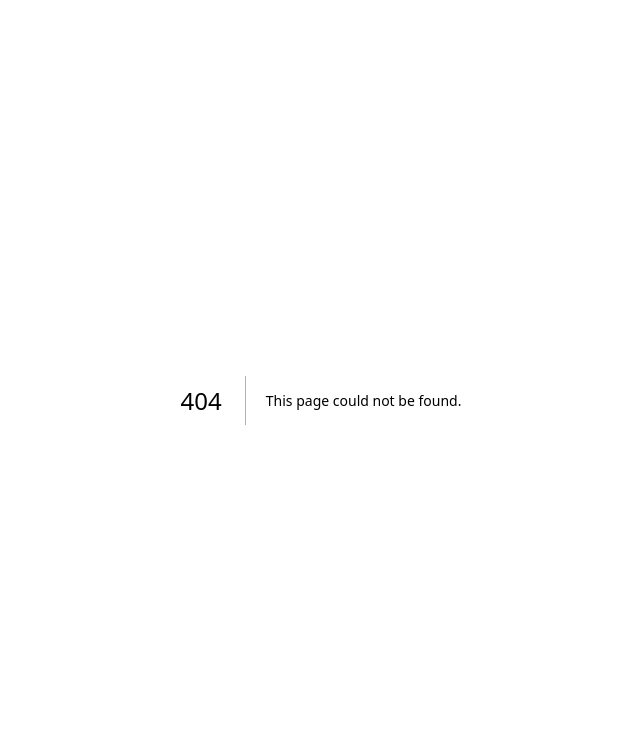
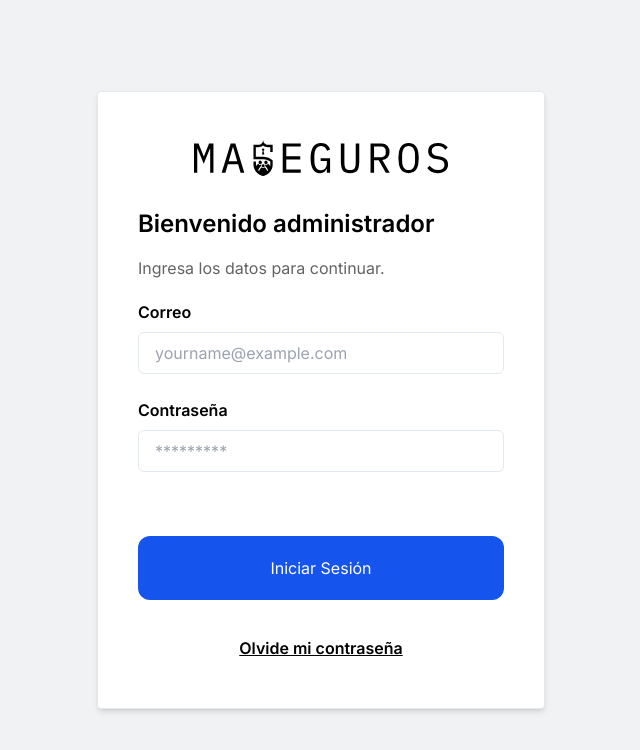
Before and after one commit to Aniket-IN/seguros-template, a Next.js app: page /login in a window 1280 px wide. Before the commit this address had no page. Shown: the top 750 px of the page, without its empty margins (319-959 px from the left). Built offline with nearby package versions, Linux system fonts and the light colour scheme.

Commit message:
login page added

```diff
--- /dev/null
+++ b/components/layouts/Auth.js
@@ -0,0 +1,21 @@
+import Head from "next/head"
+import React from 'react'
+
+const Auth = ({ children, pageTitle = null }) => {
+  const APP_NAME = "Seguros"
+  return (
+    <>
+      <Head>
+        <title>{pageTitle ? `${pageTitle} - ${APP_NAME}` : `${APP_NAME}`}</title>
+        <meta name="viewport" content="initial-scale=1.0, width=device-width" />
+      </Head>
+
+      <div className="bg-neutral flex items-center justify-center h-screen overflow-hidden font-inter">
+        {children}
+      </div>
+    </>
+
+  )
+}
+
+export default Auth
--- a/components/layouts/admin/Sidebar.js
+++ b/components/layouts/admin/Sidebar.js
@@ -15,7 +15,7 @@ const Sidebar = () => {
         {/* Sidebar Header */}
         <div className="p-4">
           <Link href="/" className="mb-3 px-7 py-4 block">
-            <img className="w-full" src="/assets/img/logo.svg" alt="Company Logo" />
+            <img className="w-full" src="/assets/img/logo-white-text.svg" alt="Company Logo" />
           </Link>
         </div>
 
--- /dev/null
+++ b/pages/login/index.js
@@ -0,0 +1,57 @@
+import Auth from "@/components/layouts/Auth"
+import InputGroup from "@/components/utility/InputGroup"
+import React from 'react'
+
+const Login = () => {
+  const submit = (e) => {
+    e.preventDefault()
+  }
+
+  return (
+    <Auth>
+      <form onSubmit={submit} className="block w-full max-w-md bg-white shadow-md rounded border px-10 py-12">
+        <div>
+          <img src="/assets/img/logo-black-text.svg" className="block mx-auto max-w-[254px] w-full" alt="Company Logo" />
+        </div>
+        <h1 className="mt-8 text-2xl font-semibold">Bienvenido administrador</h1>
+        <p className="mt-4 text-secondary">Ingresa los datos para continuar.</p>
+
+        <div className="mt-5 space-y-6">
+          <div>
+            <InputGroup.Label className="!text-base !font-semibold !mb-2 !text-opacity-100">Correo</InputGroup.Label>
+            <InputGroup>
+              <InputGroup.Input
+              className="!py-2"
+              placeholder="yourname@example.com"
+              />
+            </InputGroup>
+          </div>
+          <div>
+            <InputGroup.Label className="!text-base !font-semibold !mb-2 !text-opacity-100">Contraseña</InputGroup.Label>
+            <InputGroup>
+              <InputGroup.Input
+                type="password"
+                className="!py-2"
+                placeholder="*********"
+              />
+            </InputGroup>
+          </div>
+        </div>
+
+        <button className="mt-16 py-5 px-4 w-full text-base text-white bg-primary rounded-xl focus:outline-none ring-primary focus:ring-2 focus:ring-offset-2">
+          Iniciar Sesión
+        </button>
+
+        <div className="mt-9 flex justify-center">
+          <a href="" className="inline-block mx-auto font-semibold underline hover:text-primary">
+            Olvide mi contraseña
+          </a>
+        </div>
+
+
+      </form>
+    </Auth>
+  )
+}
+
+export default Login
```
Also changed, not shown: public/assets/img/logo-black-text.svg (added), public/assets/img/logo-white-text.svg (renamed from public/assets/img/logo.svg).
